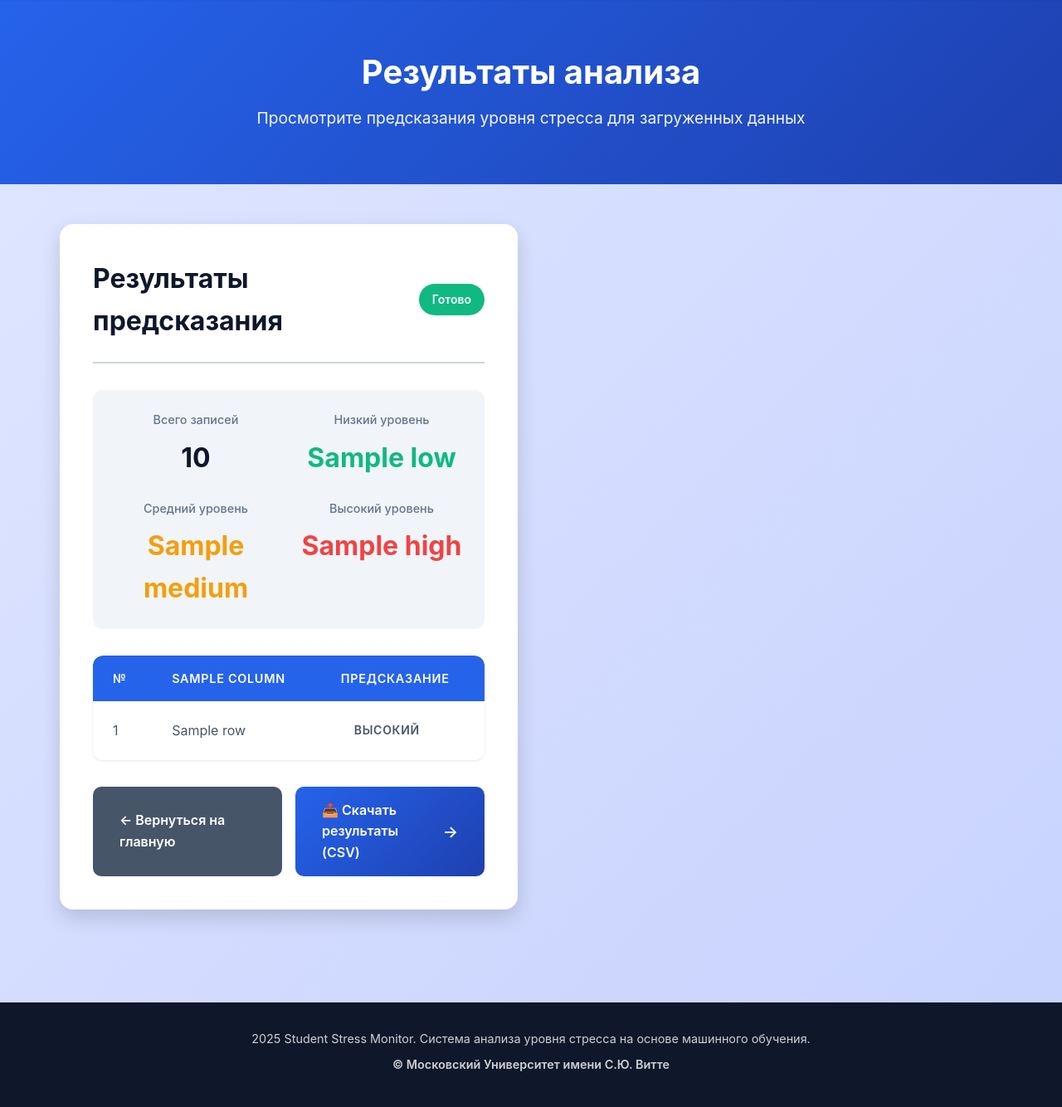
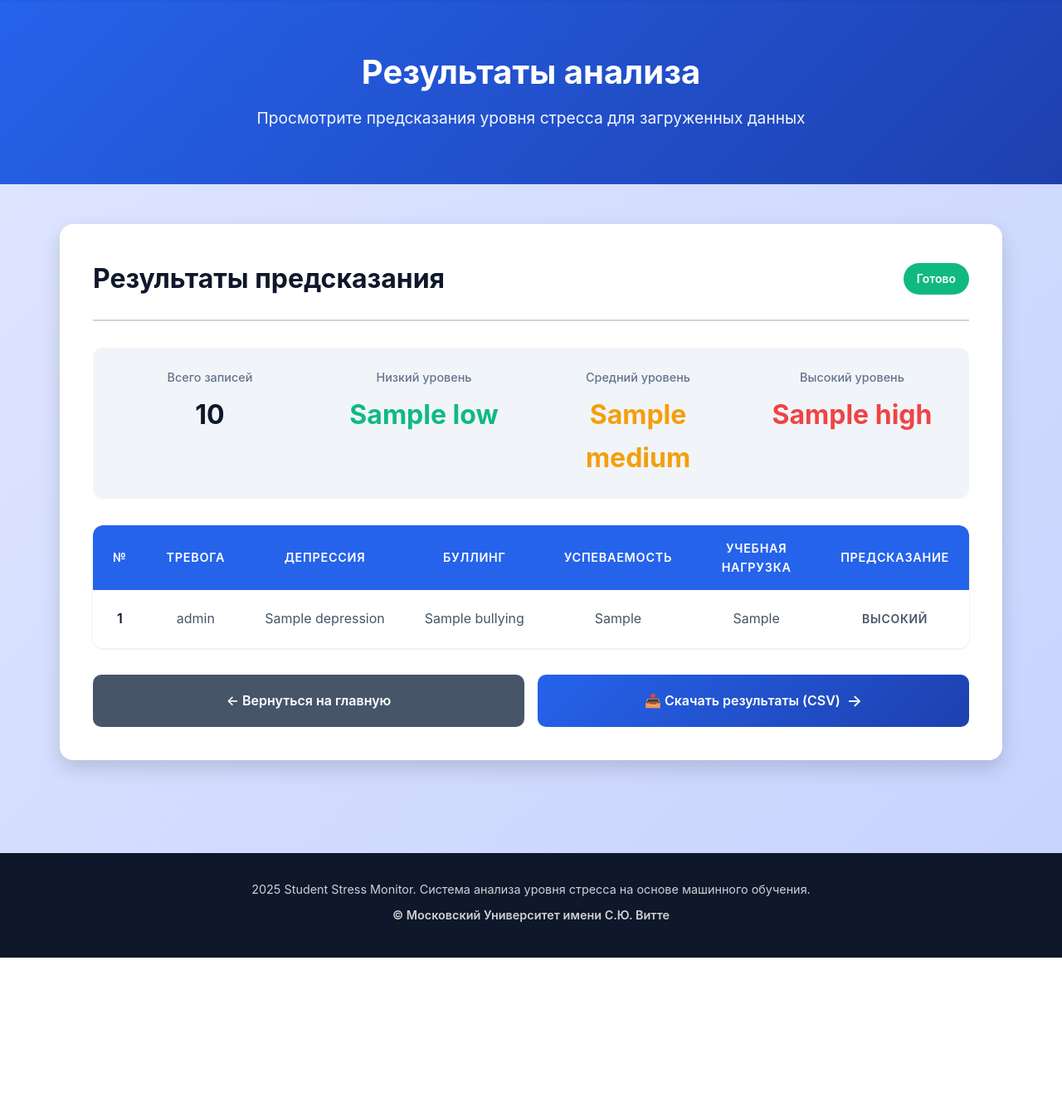
Before and after one commit to stud-mon/stud-mon, a Flask app: template templates/results.html in a window 1280 px wide. Shown: the part 72-1406 px from the top of the page at 83% size. After the commit the page ends 1226 px from the top, so only its background shows below. Run offline with Flask 3, Linux system fonts and the light colour scheme; the template is opened without the code that fills it: most values are stand-ins (such as "Sample title", 1, 10 or a date in 2020); parts of the project's set-up code (start-up, migrations or seed data) failed here and were passed over.

Commit message:
Fixed the results UI

```diff
--- a/static/css/style.css
+++ b/static/css/style.css
@@ -97,6 +97,8 @@ body {
     display: grid;
     grid-template-columns: 1fr;
     gap: 2rem;
+    width: 100%;
+    box-sizing: border-box;
 }
 
 .service-card {
@@ -105,6 +107,11 @@ body {
     padding: 2.5rem;
     box-shadow: var(--shadow-lg);
     transition: transform 0.3s, box-shadow 0.3s;
+    width: 100%;
+    min-width: 0;
+    max-width: 100%;
+    box-sizing: border-box;
+    grid-column: 1 / -1;
 }
 
 .service-card:hover {
@@ -480,6 +487,9 @@ body {
     margin: 2rem 0;
     border-radius: 12px;
     box-shadow: var(--shadow-sm);
+    width: 100%;
+    box-sizing: border-box;
+    display: block;
 }
 
 .results-table {
@@ -488,6 +498,8 @@ body {
     background: var(--bg-white);
     border-radius: 12px;
     overflow: hidden;
+    display: table;
+    table-layout: auto;
 }
 
 .results-table thead {
@@ -497,7 +509,7 @@ body {
 
 .results-table th {
     padding: 1rem 1.5rem;
-    text-align: left;
+    text-align: center;
     font-weight: 600;
     font-size: 0.9rem;
     text-transform: uppercase;
@@ -508,6 +520,14 @@ body {
     padding: 1rem 1.5rem;
     border-bottom: 1px solid var(--border-color);
     color: var(--text-secondary);
+    white-space: nowrap;
+    text-align: center;
+}
+
+.results-table td:first-child {
+    font-weight: 600;
+    color: var(--text-primary);
+    text-align: center;
 }
 
 .results-table tbody tr:hover {
--- a/templates/results.html
+++ b/templates/results.html
@@ -52,14 +52,17 @@
                 {% endif %}
 
                 {% if data %}
+                {% set important_columns = ['anxiety_level', 'depression', 'bullying', 'academic_performance', 'study_load'] %}
                 <div class="results-table-wrapper">
                     <table class="results-table">
                         <thead>
                             <tr>
                                 <th>№</th>
-                                {% for column in columns %}
-                                <th>{{ column }}</th>
-                                {% endfor %}
+                                <th>Тревога</th>
+                                <th>Депрессия</th>
+                                <th>Буллинг</th>
+                                <th>Успеваемость</th>
+                                <th>Учебная нагрузка</th>
                                 <th>Предсказание</th>
                             </tr>
                         </thead>
@@ -67,9 +70,11 @@
                             {% for row in data %}
                             <tr>
                                 <td>{{ loop.index }}</td>
-                                {% for column in columns %}
-                                <td>{{ row[column] }}</td>
-                                {% endfor %}
+                                <td>{{ row.get('anxiety_level', '') }}</td>
+                                <td>{{ row.get('depression', '') }}</td>
+                                <td>{{ row.get('bullying', '') }}</td>
+                                <td>{{ row.get('academic_performance', '') }}</td>
+                                <td>{{ row.get('study_load', '') }}</td>
                                 <td>
                                     <span class="prediction-badge prediction-{{ row['stress_level_prediction'] }}">
                                         {% if row['stress_level_prediction'] == 0 %}
```
